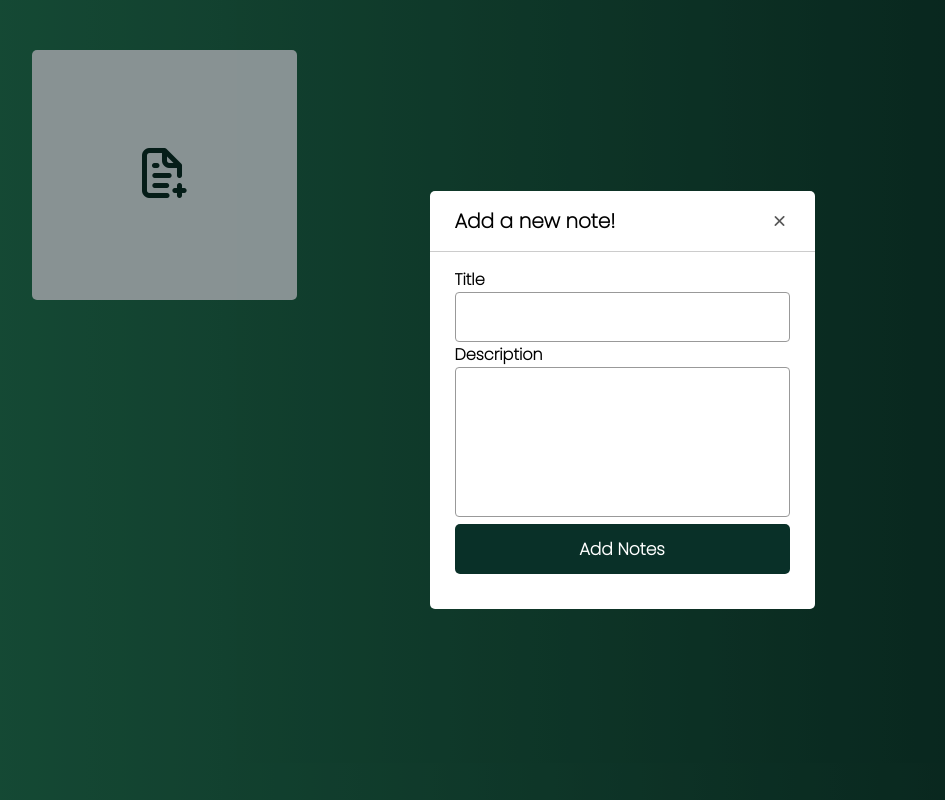
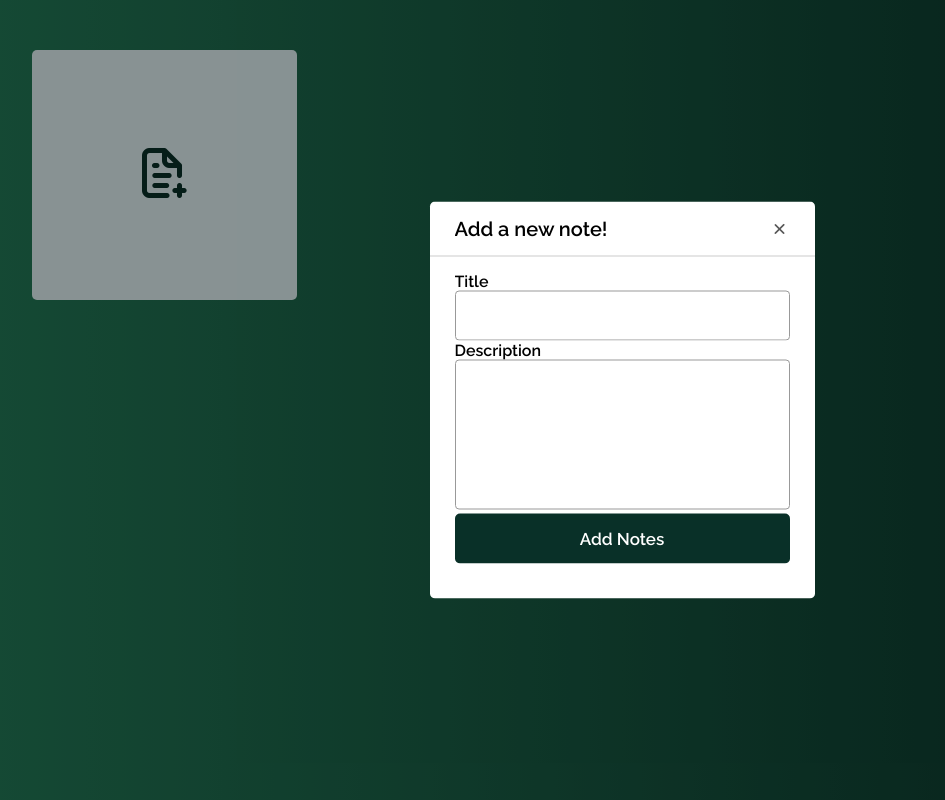
Before and after one commit to Lynnmwova/NotesApp, a plain HTML site: page index.html in a window 1280 px wide. Both pictures are taken after a click on the item 182 px from the left and 175 px from the top of the page. Shown: the whole page, without its empty margins (18-963 px from the left). Drawn offline with nearby package versions, Linux system fonts and the light colour scheme.

Commit message:
CSSupdates

```diff
--- a/style.css
+++ b/style.css
@@ -1,5 +1,6 @@
 
 @import url('https://fonts.googleapis.com/css2?family=Poppins:wght@100;200&display=swap');
+@import url('https://fonts.googleapis.com/css2?family=Raleway:wght@600&display=swap');
 
 :root{
 
@@ -18,7 +19,7 @@
     margin: 0;
     padding: 0;
     box-sizing: border-box;
-    font-family: 'Poppins', sans-serif;
+    font-family: 'Raleway', sans-serif;
     font-weight: bolder;
 }
 body{
```
